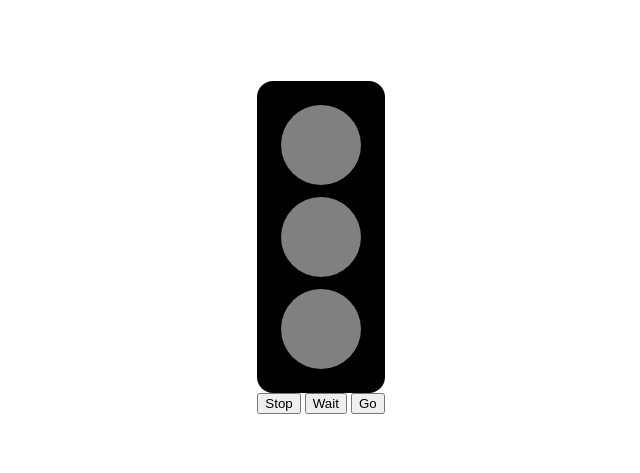
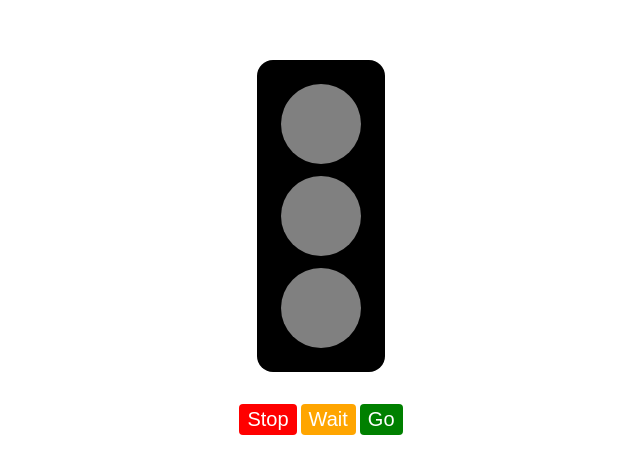
Before and after one commit to THEOD0R1/traffic-light-assignment, a plain HTML site: page index.html in a window 1280 px wide. Shown: the part 153-626 px from the top of the page, without its empty margins (319-959 px from the left). Drawn offline with Linux system fonts and the light colour scheme.

Commit message:
feat: added color to the buttons

```diff
--- a/style.css
+++ b/style.css
@@ -2,6 +2,7 @@ body {
   width: 100%;
   flex-direction: column;
   display: flex;
+  gap: 2rem;
   justify-content: center;
   align-items: center;
   min-height: 100svh;
@@ -22,3 +23,19 @@ body {
   background-color: gray;
   border-radius: 100000px;
 }
+button {
+  color: white;
+  padding: 0.25rem 0.5rem;
+  border-radius: 4px;
+  font-size: 1.25rem;
+  border: none;
+}
+#stop {
+  background-color: red;
+}
+#wait {
+  background-color: orange;
+}
+#go {
+  background-color: green;
+}
```
